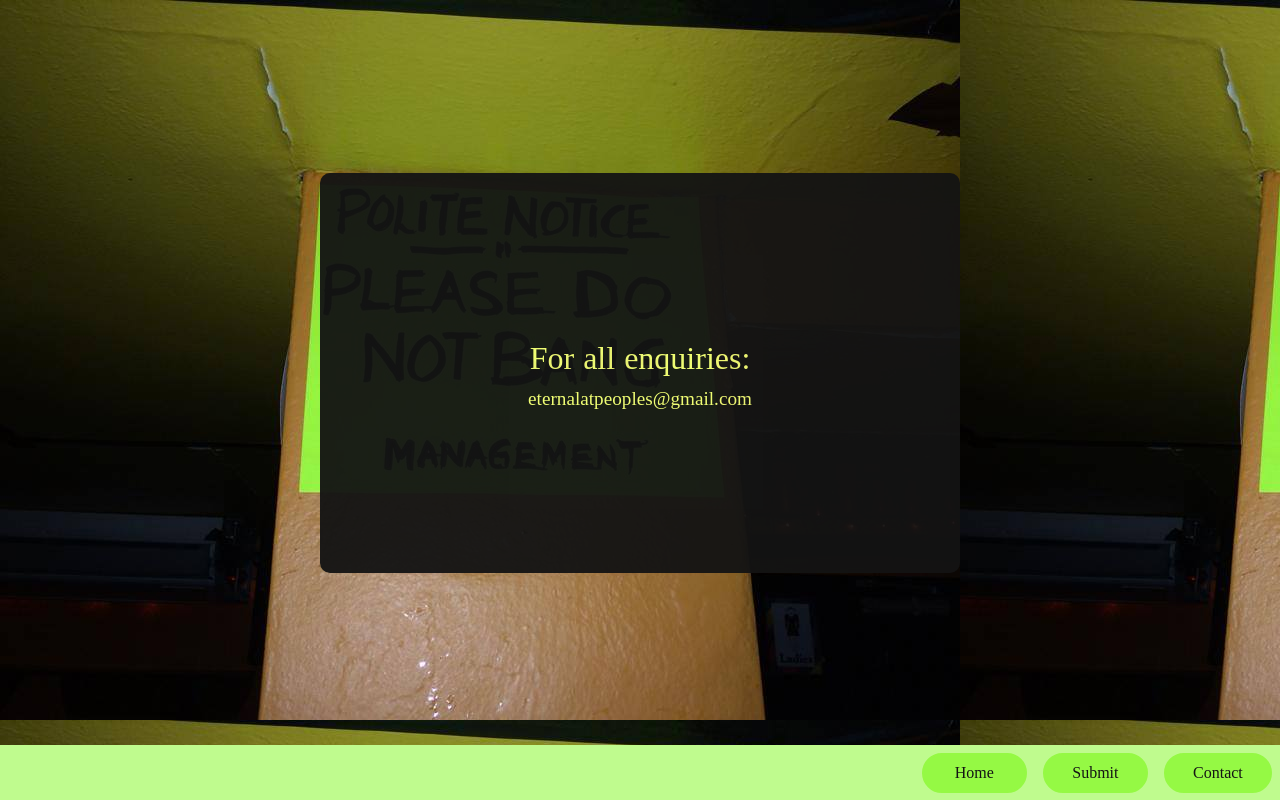
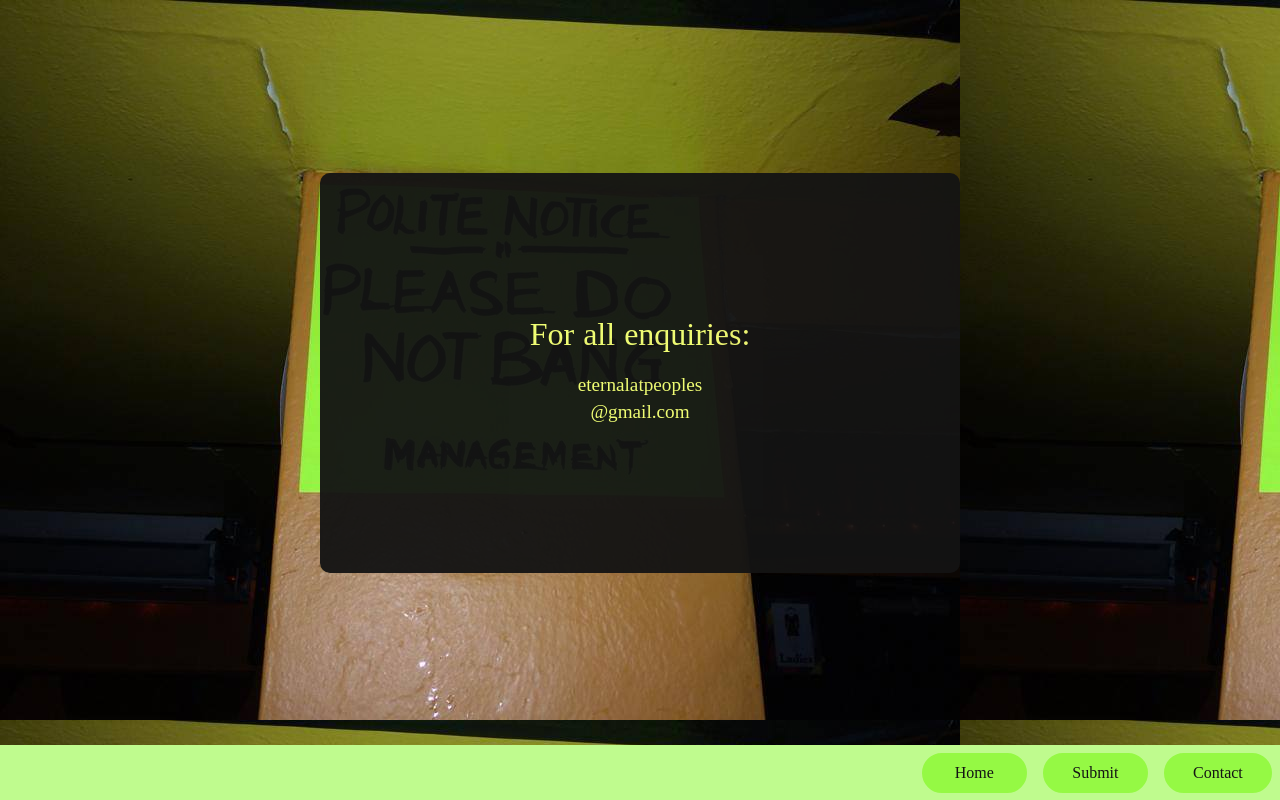
Before and after one commit to vhonebon1/eternal, a Nuxt app: page /contact in a window 1280 px wide. Built offline with nearby package versions, Linux system fonts and the light colour scheme; a web font is replaced by a local one.

Commit message:
style fix for email

```diff
--- a/components/Uploader.vue
+++ b/components/Uploader.vue
@@ -69,6 +69,10 @@ export default {
     color: ETERNAL.colours.yellow
     font-family: 'Stalinist One', cursive
 
+    input
+      display: block
+      margin: 0 auto
+
     &__title
       margin-bottom: 20px
 
--- a/pages/contact.vue
+++ b/pages/contact.vue
@@ -14,7 +14,9 @@ export default {
     .contact__content
       .contact__content--enquiry
         .contact__content--text For all enquiries:
-        .contact__content--email eternalatpeoples@gmail.com
+        .contact__content--email
+          .contact__content--email__line eternalatpeoples
+          .contact__content--email__line @gmail.com
     Nav
 
 </template>
@@ -58,7 +60,7 @@ export default {
       &--text
         font-size: 1.2em
         line-height: 1.3em
-        margin-bottom: 10px
+        margin-bottom: 20px
 
         +media-breakpoint-up(md)
           font-size: 2em
@@ -70,4 +72,7 @@ export default {
         +media-breakpoint-up(md)
           font-size: 1.2em
 
+        &__line
+          margin-bottom: 10px
+
 </style>
```
